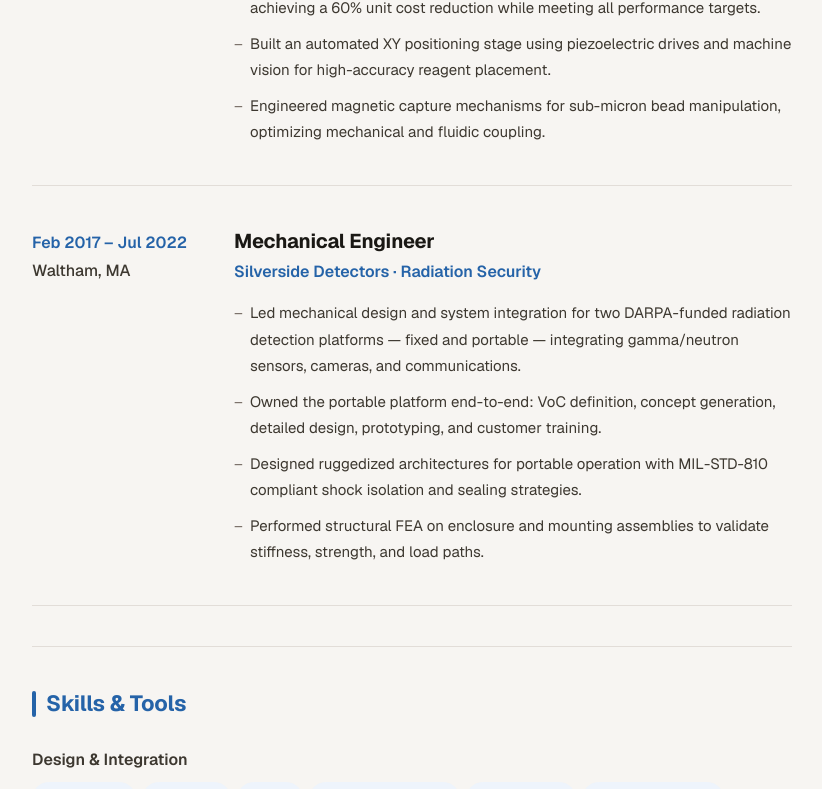
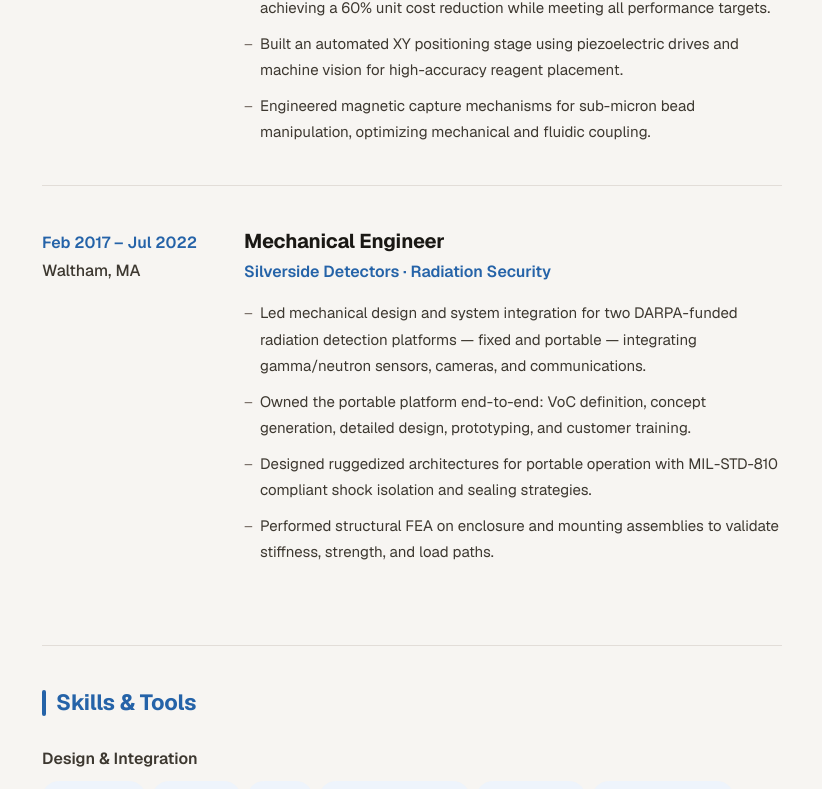
Before and after one commit to gowtham-subramaniam/my-portfolio, a Next.js app: page /resume in a window 1280 px wide. Shown: the part 624-1413 px from the top of the page, without its empty margins (228-1050 px from the left). Built offline with nearby package versions, Linux system fonts and the light colour scheme.

Commit message:
made all pages and navigation bar the same across pages

```diff
--- a/app/contact/page.tsx
+++ b/app/contact/page.tsx
@@ -57,10 +57,10 @@
   };
 
   return (
-    <main style={{ maxWidth: 640, margin: "0 auto", padding: "0 2rem 6rem" }}>
+    <main style={{ maxWidth: 780, margin: "0 auto", padding: "0 1.25rem 6rem" }}>
 
       {/* Nav */}
-      <nav style={{ display: "flex", justifyContent: "space-between", alignItems: "center", padding: "1.5rem 0", borderBottom: "1px solid var(--border)", position: "sticky", top: 0, background: "var(--background)", zIndex: 10 }}>
+      <nav style={{ display: "flex", justifyContent: "space-between", alignItems: "center", padding: "1.25rem 0", borderBottom: "1px solid var(--border)", position: "sticky", top: 0, background: "var(--background)", zIndex: 10 }}>
         <Link href="/" style={{
   borderRadius: "50%", width: 36, height: 36, flexShrink: 0,
   display: "block", overflow: "hidden",
--- a/app/page.tsx
+++ b/app/page.tsx
@@ -9,7 +9,7 @@
 
 export default function Home() {
   return (
-    <main style={{ maxWidth: 760, margin: "0 auto", padding: "0 1.25rem 5rem" }}>
+    <main style={{ maxWidth: 780, margin: "0 auto", padding: "0 1.25rem 5rem" }}>
 
       {/* Nav */}
       <nav style={{ display: "flex", justifyContent: "space-between", alignItems: "center", padding: "1.25rem 0", borderBottom: "1px solid var(--border)", position: "sticky", top: 0, background: "var(--background)", zIndex: 10 }}>
--- a/app/resume/page.tsx
+++ b/app/resume/page.tsx
@@ -9,7 +9,7 @@
 
 export default function Resume() {
   return (
-    <main style={{ maxWidth: 800, margin: "0 auto", padding: "0 1.25rem 6rem" }}>
+    <main style={{ maxWidth: 780, margin: "0 auto", padding: "0 1.25rem 6rem" }}>
 
       {/* Nav */}
       <nav style={{ display: "flex", justifyContent: "space-between", alignItems: "center", padding: "1.25rem 0", borderBottom: "1px solid var(--border)", position: "sticky", top: 0, background: "var(--background)", zIndex: 10 }}>
@@ -57,11 +57,11 @@
 
       {/* Experience */}
       <Section label="Experience">
-        {experience.map((job) => (
+        {experience.map((job, index) => (
           <div key={job.dates} className="two-col" style={{
             display: "grid", gridTemplateColumns: "170px 1fr", gap: "2rem",
             paddingBottom: "2.5rem", marginBottom: "2.5rem",
-            borderBottom: "1px solid var(--border)",
+            borderBottom: index === experience.length - 1 ? "none" : "1px solid var(--border)",
           }}>
             <div style={{ paddingTop: 3 }}>
               <p style={{ fontSize: 16, fontWeight: 600, color: "#2563a8", lineHeight: 1.7 }}>{job.dates}</p>
```
